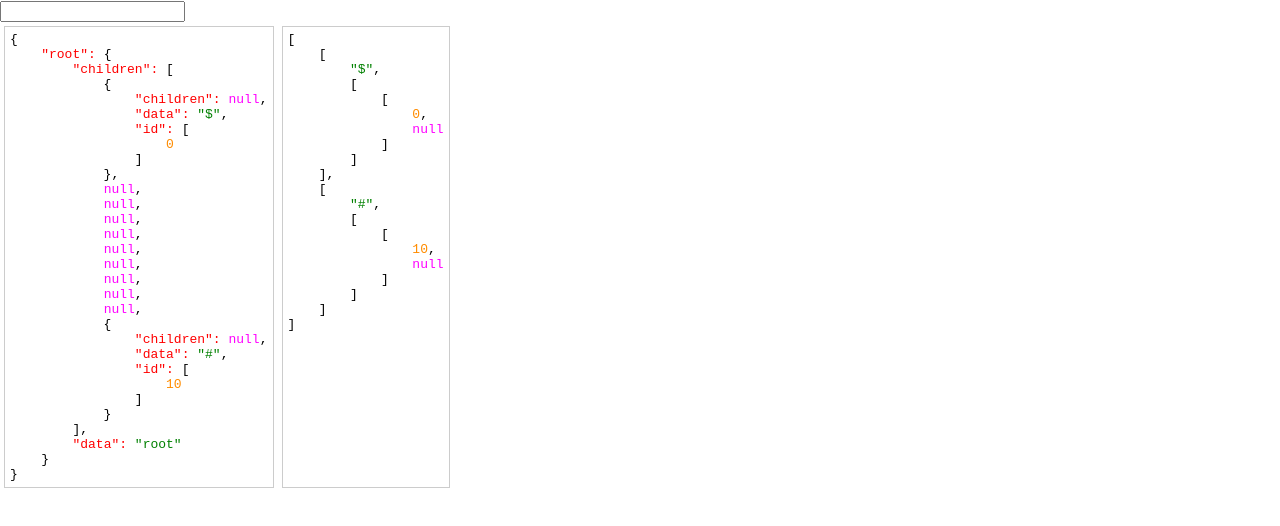
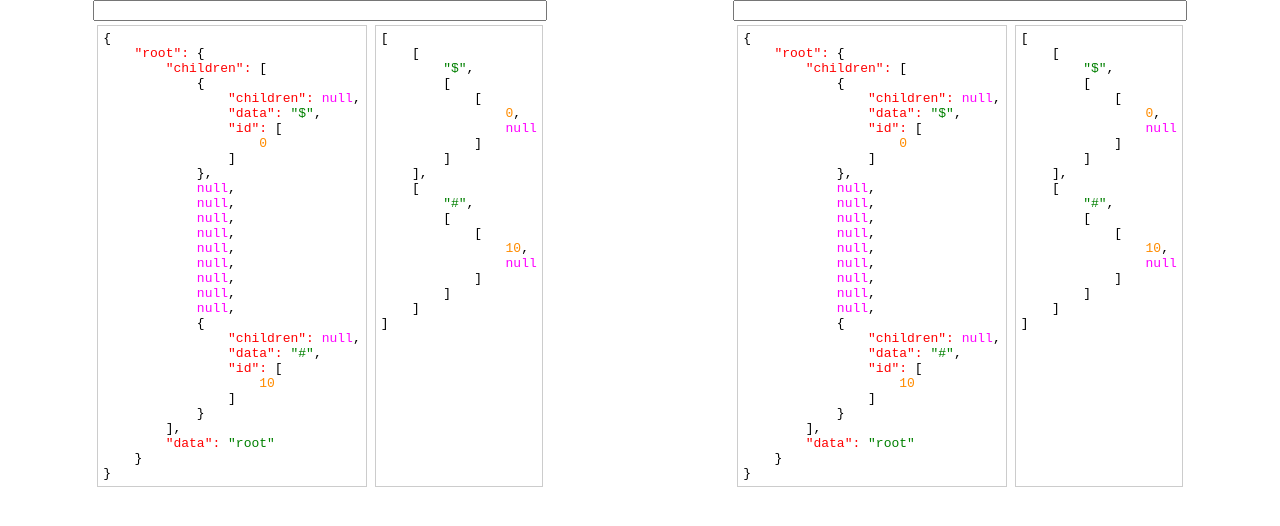
Before and after one commit to z123fg/logoot-prototype, a React (Create React App) app: page / in a window 1280 px wide. Shown: the top 526 px of the page. Built offline with nearby package versions, Linux system fonts and the light colour scheme.

Commit message:
2 doc connected

```diff
--- a/src/App.js
+++ b/src/App.js
@@ -1,83 +1,27 @@
-import logo from "./logo.svg";
-import "./App.css";
-import { useEffect, useState } from "react";
-import prettyPrint from "./prettyPrint";
-import { Tree, allocateId, getTreeForTesting, traverse } from "./Tree1";
-document.querySelector("body").innerHTML =
-    document.querySelector("body").innerHTML + "<div id='inspect'></div>";
-const tree = new Tree();
-const siteId = 1;
-
-const tree1 = getTreeForTesting();
-/* traverse(tree1, [3, 7, 8], [8, 1], (node, id) => {
-    if (node !== undefined) console.log(node.data, id);
-}); */
-//allocateId(tree1,[3, 7, 8], [8, 1])
-prettyPrint(tree1);
-
-//console.log("getNodeWithId",tree.getNodeWithId([]))
-
-function App() {
-    const [doc, setDoc] = useState([
-        ["$", [[0, null]]],
-        ["#", [[10, null]]],
-    ]);
-    const [cursor, setCursor] = useState(0);
-
-    useEffect(() => {
-        prettyPrint(tree,doc);
-    }, [doc]);
-
-    const handleChange = (e) => {
-        const caret = e.target.selectionEnd;
-        if (e.nativeEvent.inputType === "deleteContentBackward") {
-            e.target.selectionStart = caret;
-            e.target.selectionEnd = caret;
-            setDoc((prev) => {
-                return [
-                    prev[0],
-                    ...prev.slice(1, doc.length - 1).slice(0, caret),
-                    ...prev.slice(1, doc.length - 1).slice(caret + 1, prev.length - 2),
-                    prev[prev.length - 1],
-                ];
-            });
-        } else {
-            const prevId = doc[caret - 1][1]
-            const nextId = doc[caret][1];
-
-            const targetId = allocateId(tree, prevId, nextId, e.nativeEvent.data);
-            /* setDoc((prev) => {
-                return [
-                    prev[0],
-                    ...prev.slice(1, doc.length - 1).slice(0, caret - 1),
-                    [e.nativeEvent.data, targetId],
-                    ...prev.slice(1, doc.length - 1).slice(caret - 1, prev.length - 2),
-                    prev[prev.length - 1],
-                ];
-            }); */
-        }
-
-        //traverse()
-    };
-
-    const handleKeyUp = (e) => {
-        console.log(e);
-        if (e.keyCode === 8) {
-        }
+import React, { useState } from "react";
+import Doc from "./Doc";
+const participants = [1, 2];
+const App = () => {
+    const [message, setMessage] = useState(Object.fromEntries(participants.map((siteId) => [siteId, {}])));
+    const emit = (siteId, message) => {
+        setMessage((prev) => {
+            const nextState = {...prev}
+            Object.keys(prev).forEach(key=>{
+                if(+key !== +siteId){
+                    nextState[key] = message
+                }
+            })
+            return nextState
+        });
     };
 
     return (
-        <>
-            <input
-                value={doc
-                    .slice(1, doc.length - 1)
-                    .map((item) => item[0])
-                    .join("")}
-                onChange={handleChange}
-                //onKeyUp={handleKeyUp}
-            />
-        </>
+        <div className="doc-container">
+            {participants.map((siteId) => {
+                return <Doc key={siteId} siteId={siteId} message={message[siteId]} emit={emit} />;
+            })}
+        </div>
     );
-}
+};
 
 export default App;
--- /dev/null
+++ b/src/Doc.js
@@ -0,0 +1,97 @@
+import logo from "./logo.svg";
+import "./App.css";
+import { useEffect, useRef, useState } from "react";
+import prettyPrint from "./prettyPrint";
+import { Tree, allocateId, getTreeForTesting, traverse } from "./Tree1";
+/* document.querySelector("body").innerHTML =
+    document.querySelector("body").innerHTML + "<div id='inspect'></div>"; */
+//const tree = new Tree();
+const siteId = 1;
+
+/* const tree1 = getTreeForTesting(); */
+/* traverse(tree1, [3, 7, 8], [8, 1], (node, id) => {
+    if (node !== undefined) console.log(node.data, id);
+}); */
+//allocateId(tree1,[3, 7, 8], [8, 1])
+/* prettyPrint(tree1); */
+
+//console.log("getNodeWithId",tree.getNodeWithId([]))
+
+function Doc({ siteId, message, emit }) {
+    const [doc, setDoc] = useState([
+        ["$", [[0, null]]],
+        ["#", [[10, null]]],
+    ]);
+    const { current: tree } = useRef(new Tree());
+    const inspectEl = useRef();
+    const [cursor, setCursor] = useState(0);
+
+    useEffect(() => {
+        prettyPrint(inspectEl.current, tree, doc);
+    }, [doc]);
+
+    useEffect(() => {
+        console.log(siteId, message);
+    }, [message]);
+    const mergeRemoteChange = (doc) => {
+        let a = 0;
+        let b = doc.length - 1;
+
+
+    }
+
+    const handleChange = (e) => {
+        emit(siteId,{siteId})
+        const caret = e.target.selectionEnd;
+        if (e.nativeEvent.inputType === "deleteContentBackward") {
+            e.target.selectionStart = caret;
+            e.target.selectionEnd = caret;
+            setDoc((prev) => {
+                return [
+                    prev[0],
+                    ...prev.slice(1, doc.length - 1).slice(0, caret),
+                    ...prev.slice(1, doc.length - 1).slice(caret + 1, prev.length - 2),
+                    prev[prev.length - 1],
+                ];
+            });
+        } else {
+            const prevId = doc[caret - 1][1];
+            const nextId = doc[caret][1];
+            //console.log("prevNext", prevId, nextId);
+            const targetId = allocateId(tree, prevId, nextId, e.nativeEvent.data);
+            setDoc((prev) => {
+                return [
+                    prev[0],
+                    ...prev.slice(1, doc.length - 1).slice(0, caret - 1),
+                    [e.nativeEvent.data, targetId.map((id) => [id, null])],
+                    ...prev.slice(1, doc.length - 1).slice(caret - 1, prev.length - 2),
+                    prev[prev.length - 1],
+                ];
+            });
+        }
+
+        //traverse()
+    };
+
+    const handleKeyUp = (e) => {
+        console.log(e);
+        if (e.keyCode === 8) {
+        }
+    };
+
+    return (
+        <div className="doc">
+            <input
+                value={doc
+                    .slice(1, doc.length - 1)
+                    .map((item) => item[0])
+                    .join("")}
+                onChange={handleChange}
+                //onKeyUp={handleKeyUp}
+            />
+            <span className="inspect" ref={inspectEl}></span>
+        </div>
+    );
+}
+
+export default Doc;
--- a/src/Tree1.js
+++ b/src/Tree1.js
@@ -187,33 +187,34 @@ const getNodeById = (root, id) => {
 
 export const allocateId = (tree, startId, endId, data) => {
     const reducedStartId = startId.map((item) => item[0]);
-    const  reducedEndId = endId.map((item) => item[0]);
+    const reducedEndId = endId.map((item) => item[0]);
     const emptySlotArr = [];
     const idArr = [];
     const cb = (node, id) => {
-        if (node === undefined) {
+        if (node === undefined && id[id.length - 1] !== 0) {
             emptySlotArr.push(id);
         } else {
             idArr.push([id, node]);
         }
     };
-    traverse(tree, reducedStartId, reducedStartId, cb);
+    traverse(tree, reducedStartId, reducedEndId, cb);
     if (emptySlotArr.length > 0) {
         //id for undefined slot
         const targetId = emptySlotArr[Math.floor((emptySlotArr.length - 1) / 2)];
         const parentNode = getNodeById(tree.root, targetId.slice(0, -1));
-        if (parentNode[targetId[targetId.length - 1]] === undefined) {
-            parentNode[targetId[targetId.length - 1]] = new Node(data, targetId);
-            return targetId
+        if (parentNode.children[targetId[targetId.length - 1]] === undefined) {
+            parentNode.children[targetId[targetId.length - 1]] = new Node(data, targetId);
+            return targetId;
         }
         console.log("failed to generate id");
     } else {
         //node for creating a new depth
-        const targetNode = idArr[Math.floor((idArr.length - 1) / 2)];
+        const targetNode = idArr[Math.floor((idArr.length - 1) / 2)][1];
+        const targetId = idArr[Math.floor((idArr.length - 1) / 2)][0];
         if (targetNode.children === null) {
             targetNode.children = new Array(11).fill();
-            targetNode.children[5] = new Node(data, [...targetNode.id, 5]);
-            return [...targetNode.id, 5];
+            targetNode.children[5] = new Node(data, [...targetId, 5]);
+            return [...targetId, 5];
         }
         console.log("failed to generate id");
     }
@@ -255,6 +256,13 @@ export const getTreeForTesting = () => {
     return treeForTesting;
 };
 
-const tree = getTreeForTesting();
+const mergeRemoteChange = (tree, id, data) => {
 
-//traverse(tree.root, [3,7,8],[8,1], (node)=>{console.log(node)})
+};
+
+/* const tree = getTreeForTesting();
+
+traverse(tree, [3, 7, 8], [8, 1], (node, id) => {
+    console.log(id, node);
+});
+ */
--- a/src/index.css
+++ b/src/index.css
@@ -38,7 +38,17 @@ pre {
   color: red;
 }
 
-#inspect {
+.inspect {
   display: flex;
   flex-direction: row;
+  width: fit-content;
 }
+.doc{
+  display: flex;
+  flex-direction: column;
+}
+.doc-container{
+  display: flex;
+  flex-direction: row;
+  justify-content: space-around;
+}
--- a/src/index.js
+++ b/src/index.js
@@ -1,14 +1,15 @@
-import React from 'react';
-import ReactDOM from 'react-dom/client';
-import './index.css';
-import App from './App';
-import reportWebVitals from './reportWebVitals';
+import React from "react";
+import ReactDOM from "react-dom/client";
+import "./index.css";
+import reportWebVitals from "./reportWebVitals";
+import Doc1 from "./Doc";
+import App from "./App";
 
-const root = ReactDOM.createRoot(document.getElementById('root'));
+const root = ReactDOM.createRoot(document.getElementById("root"));
 root.render(
-  <React.StrictMode>
-    <App />
-  </React.StrictMode>
+    <>
+        <App/>
+    </>
 );
 
 // If you want to start measuring performance in your app, pass a function
--- a/src/prettyPrint.js
+++ b/src/prettyPrint.js
@@ -23,14 +23,14 @@ function syntaxHighlight(json) {
     );
   }
 
-  const prettyPrint = (...objs) => {
-    const inspetEl = document.querySelector("#inspect");
-    inspetEl && (inspetEl.innerHTML = "");
-    const elements = objs.forEach((obj) => {
+  const prettyPrint = (inspectEl,...objs) => {
+    //const inspectEl = document.querySelector("#inspect");
+    inspectEl && (inspectEl.innerHTML = "");
+    objs.forEach((obj) => {
       const ele = document.createElement("pre");
       const prettyJSON = syntaxHighlight(JSON.stringify(obj, null, 4));
       ele.innerHTML = prettyJSON;
-      inspetEl?.appendChild(ele);
+      inspectEl?.appendChild(ele);
     });
 
     /*  const prettyJSON = syntaxHighlight(JSON.stringify(obj, null, 4)) ;
```
